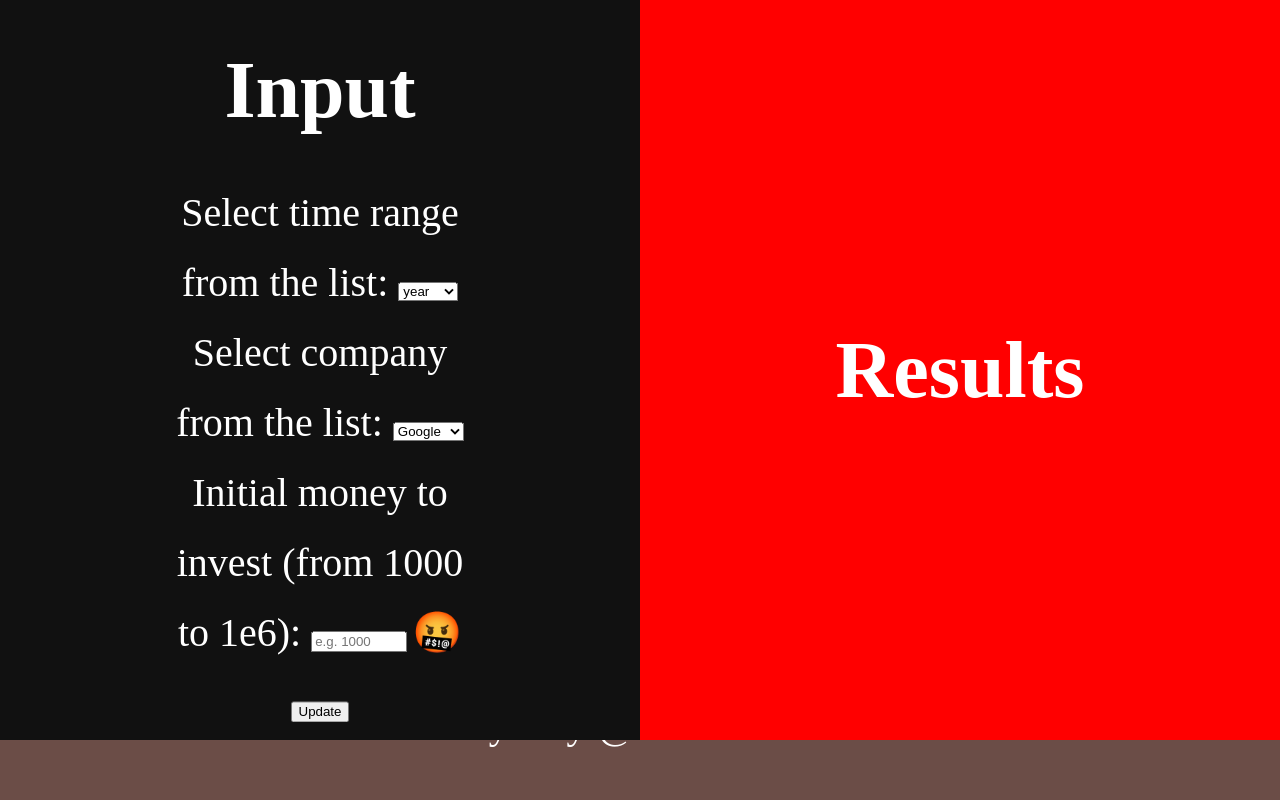
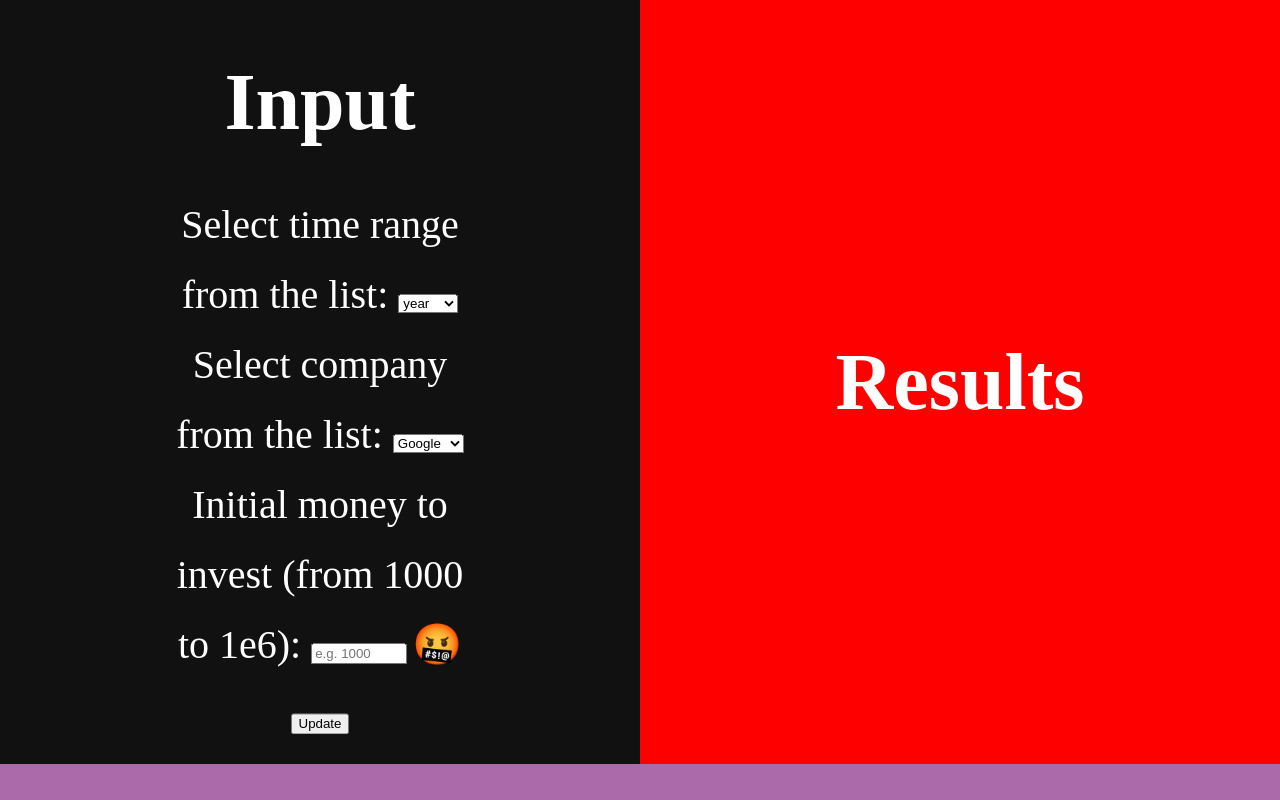
Before and after one commit to Jenny-Tan/EECS605_proj, a React (Create React App) app: page / in a window 1280 px wide. Built offline with nearby package versions, Linux system fonts and the light colour scheme.

Commit message:
Update App.css

```diff
--- a/src/App.css
+++ b/src/App.css
@@ -62,7 +62,7 @@ input:valid+span:after {
 
 /* Split the screen in half */
 .split {
-  height: 90%;
+  height: 93%;
   width: 50%;
   position: fixed;
   z-index: 1;
@@ -107,7 +107,8 @@ h1{
   left: 0;
   bottom: 0;
   width: 100%;
-  background-color: #6B4D47;
+  background-color: #AB6BAB;
   color: white;
   text-align: center;
+  font-size: 20px;
 }
```
